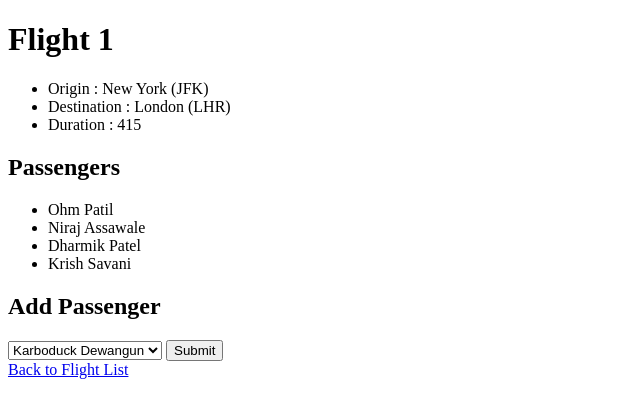
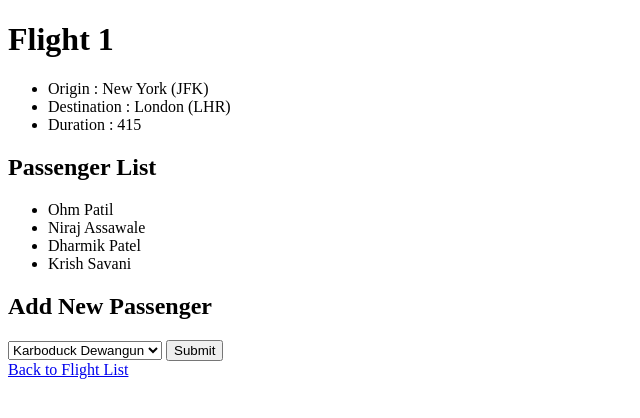
Before and after one commit to D3Vgang/AirlineMadeEz, a Django app: page /flights/1 in a window 1280 px wide. Shown: the top 418 px of the page, without its empty margins (0-640 px from the left). Run offline with Django 4.2, Linux system fonts and the light colour scheme; data comes from the database, SQL or seed files in the repository.

Commit message:
minor changes

```diff
--- a/airline/flights/templates/flights/flight.html
+++ b/airline/flights/templates/flights/flight.html
@@ -7,7 +7,7 @@
         <li>Destination : {{ flight.destination }}</li>
         <li>Duration : {{ flight.duration }}</li>
     </ul>
-    <h2>Passengers</h2>
+    <h2>Passenger List</h2>
     <ul>
         {% for passenger in passengers %}
             <li>{{ passenger }}</li>
@@ -16,7 +16,7 @@
 
         {% endfor %}
     </ul>
-    <h2>Add Passenger</h2>
+    <h2>Add New Passenger</h2>
 
     <form action="{% url 'book' flight.id %}" method="post">
         {% csrf_token %}
```
